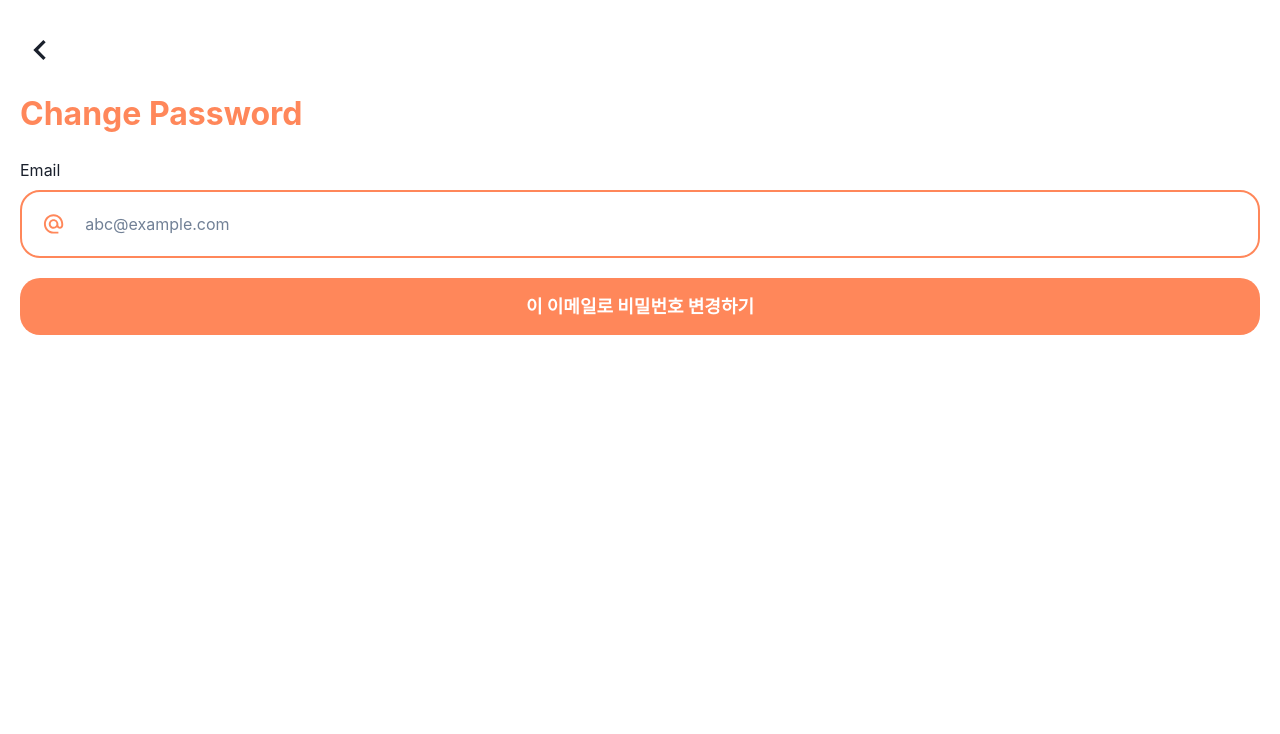
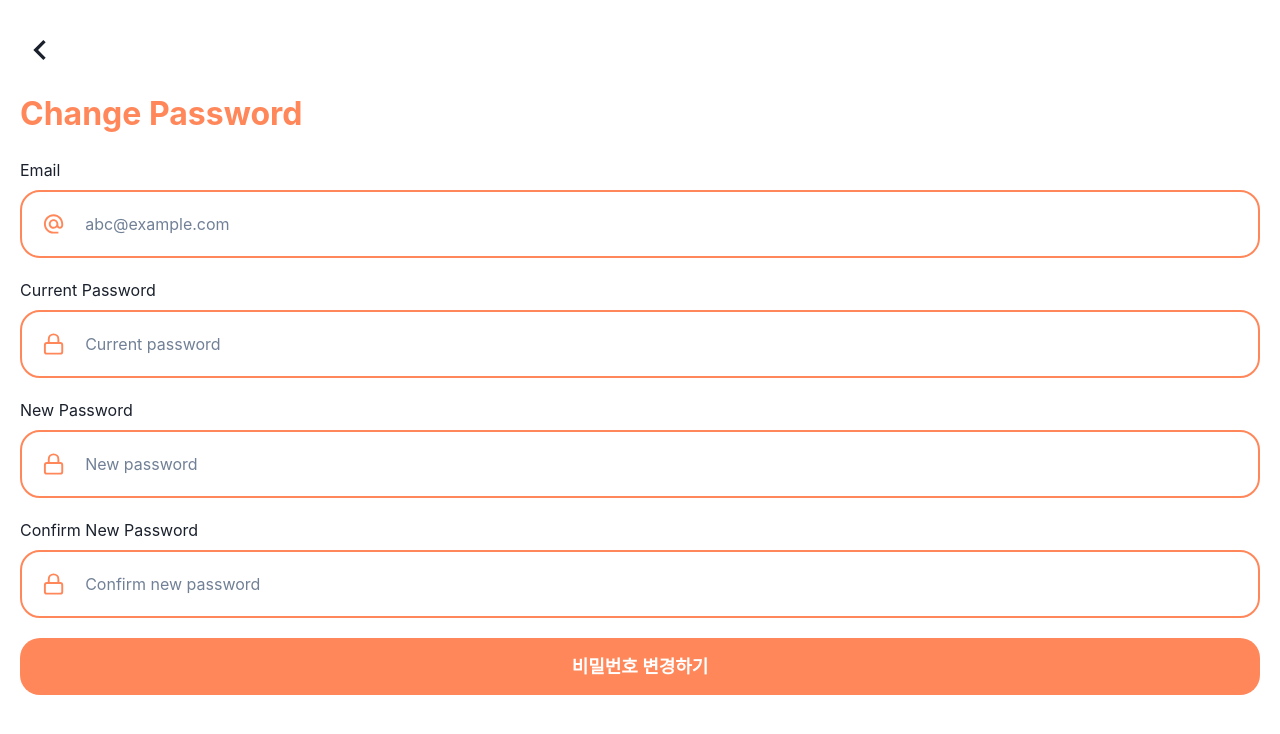
Before and after one commit to im2sh/DATABASE-PROJECT-COMP-322, a React (Create React App) app in the folder phase-4/togaether/src/main/frontend/: page /changePassword in a window 1280 px wide. Shown: the top 734 px of the page. Built offline with nearby package versions, Linux system fonts and the light colour scheme; a web font is replaced by a local one.

Commit message:
fix: 비밀번호 변경 api 수정

```diff
--- a/phase-4/togaether/src/main/frontend/src/components/ChangePasswordForm.jsx
+++ b/phase-4/togaether/src/main/frontend/src/components/ChangePasswordForm.jsx
@@ -1,23 +1,22 @@
-import React, { useState } from "react";
+import React from "react";
 import styled from "styled-components";
 import { MdOutlineAlternateEmail } from "react-icons/md";
 import { FiLock } from "react-icons/fi";
 
-const ChangePasswordForm = ({ onConfirm, email, setEmail, loading }) => {
-  const [password, setPassword] = useState("");
-  const [showPasswordInput, setShowPasswordInput] = useState(false);
-
-  const handleConfirmClick = (event) => {
-    event.preventDefault();
-    if (!showPasswordInput) {
-      setShowPasswordInput(true);
-    } else {
-      onConfirm(password);
-    }
-  };
-
+const ChangePasswordForm = ({
+  onConfirm,
+  email,
+  setEmail,
+  currentPassword,
+  setCurrentPassword,
+  newPassword,
+  setNewPassword,
+  confirmNewPassword,
+  setConfirmNewPassword,
+  loading,
+}) => {
   return (
-    <Form onSubmit={handleConfirmClick}>
+    <Form onSubmit={onConfirm}>
       <InputContainer>
         <label htmlFor="email">Email</label>
         <InputWithIcon>
@@ -32,28 +31,50 @@ const ChangePasswordForm = ({ onConfirm, email, setEmail, loading }) => {
           />
         </InputWithIcon>
       </InputContainer>
-      {showPasswordInput && (
       <InputContainer>
-          <label htmlFor="password">Enter new Password</label>
+        <label htmlFor="currentPassword">Current Password</label>
         <InputWithIcon>
           <FiLock className="icon" size="1.5em" />
           <input
             type="password"
-              id="password"
-              placeholder="Input your new password"
-              value={password}
-              onChange={(e) => setPassword(e.target.value)}
+            id="currentPassword"
+            placeholder="Current password"
+            value={currentPassword}
+            onChange={(e) => setCurrentPassword(e.target.value)}
             required
           />
         </InputWithIcon>
       </InputContainer>
-      )}
+      <InputContainer>
+        <label htmlFor="newPassword">New Password</label>
+        <InputWithIcon>
+          <FiLock className="icon" size="1.5em" />
+          <input
+            type="password"
+            id="newPassword"
+            placeholder="New password"
+            value={newPassword}
+            onChange={(e) => setNewPassword(e.target.value)}
+            required
+          />
+        </InputWithIcon>
+      </InputContainer>
+      <InputContainer>
+        <label htmlFor="confirmNewPassword">Confirm New Password</label>
+        <InputWithIcon>
+          <FiLock className="icon" size="1.5em" />
+          <input
+            type="password"
+            id="confirmNewPassword"
+            placeholder="Confirm new password"
+            value={confirmNewPassword}
+            onChange={(e) => setConfirmNewPassword(e.target.value)}
+            required
+          />
+        </InputWithIcon>
+      </InputContainer>
       <ConfirmButton type="submit">
-        {loading
-          ? "Loading..."
-          : showPasswordInput
-          ? "변경 완료"
-          : "이 이메일로 비밀번호 변경하기"}
+        {loading ? "Loading..." : "비밀번호 변경하기"}
       </ConfirmButton>
     </Form>
   );
--- a/phase-4/togaether/src/main/frontend/src/pages/changePassword/ChangePasswordPage.jsx
+++ b/phase-4/togaether/src/main/frontend/src/pages/changePassword/ChangePasswordPage.jsx
@@ -6,6 +6,9 @@ import BackButton from "../../components/BackButton";
 
 const ChangePasswordPage = () => {
   const [email, setEmail] = useState("");
+  const [currentPassword, setCurrentPassword] = useState("");
+  const [newPassword, setNewPassword] = useState("");
+  const [confirmNewPassword, setConfirmNewPassword] = useState("");
   const [error, setError] = useState("");
   const [loading, setLoading] = useState(false);
 
@@ -14,10 +17,21 @@ const ChangePasswordPage = () => {
     setLoading(true);
     setError("");
 
+    // Add validation for new passwords match
+    if (newPassword !== confirmNewPassword) {
+      setError("New passwords do not match.");
+      setLoading(false);
+      return;
+    }
+
     try {
-      const response = await axios.post("/api/changePassword", { email });
-      localStorage.setItem("token", response.data.token);
+      await axios.post(`/api/user/modifyPw`, {
+        email,
+        currentPassword,
+        newPassword,
+      });
       setLoading(false);
+      // Handle successful password change
     } catch (err) {
       setLoading(false);
       setError(
@@ -37,6 +51,12 @@ const ChangePasswordPage = () => {
           onConfirm={handleConfirm}
           email={email}
           setEmail={setEmail}
+          currentPassword={currentPassword}
+          setCurrentPassword={setCurrentPassword}
+          newPassword={newPassword}
+          setNewPassword={setNewPassword}
+          confirmNewPassword={confirmNewPassword}
+          setConfirmNewPassword={setConfirmNewPassword}
           loading={loading}
         />
         {error && <p>{error}</p>}
```
Lines whose indentation alone changed are shown as unchanged.
